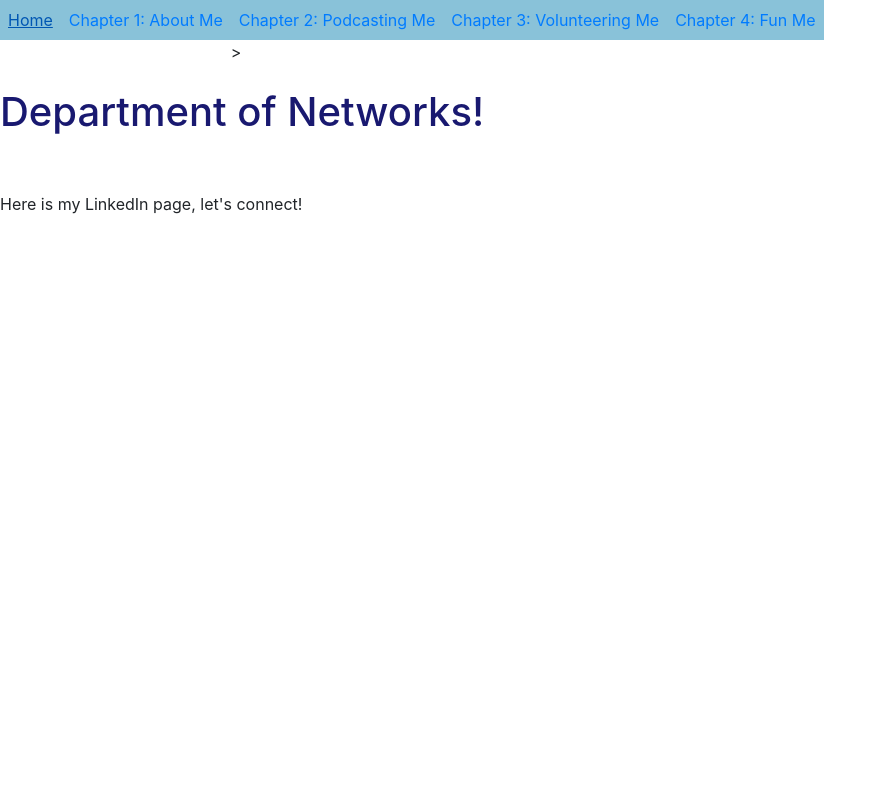
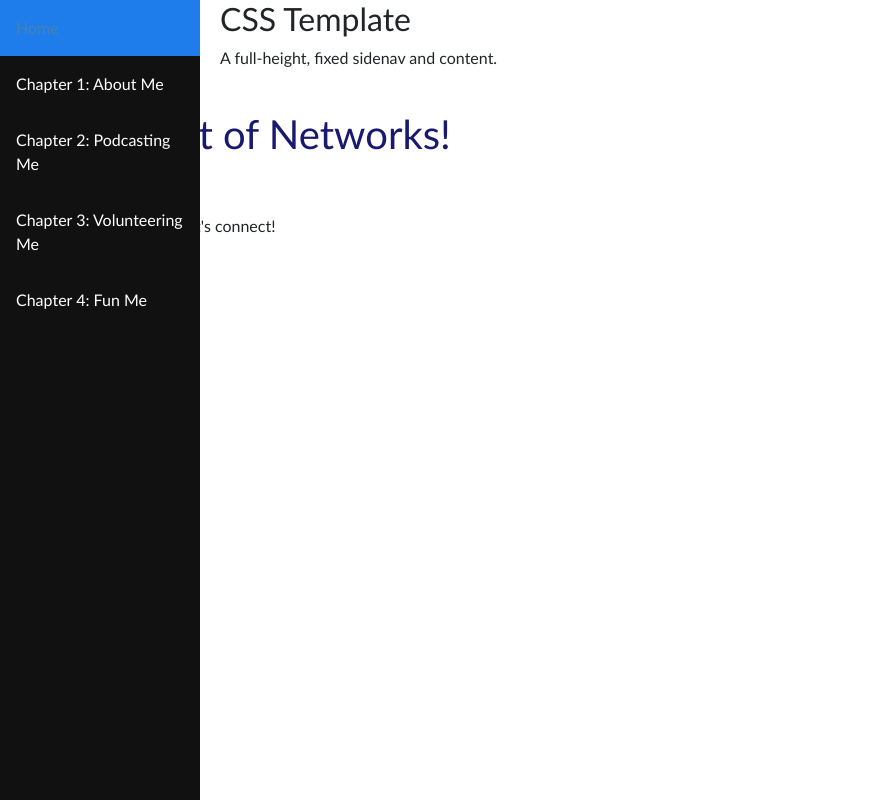
Before and after one commit to juliawong25/JVWong.website, a plain HTML site: page AboutMe.html in a window 1280 px wide. Shown: the whole page, without its empty margins (0-887 px from the left). Drawn offline with nearby package versions, Linux system fonts and the light colour scheme.

Commit message:
Update AboutMe.html

```diff
--- a/AboutMe.html
+++ b/AboutMe.html
@@ -14,36 +14,69 @@
 		</title>
 		<link rel="stylesheet" href="https://cdn.jsdelivr.net/npm/bootstrap@4.0.0/dist/css/bootstrap.min.css" integrity="sha384-Gn5384xqQ1aoWXA+058RXPxPg6fy4IWvTNh0E263XmFcJlSAwiGgFAW/dAiS6JXm" crossorigin="anonymous">
 	</head>
-<body>
-	<!--Nav bar-->
-	<style>
-ul {
-  list-style-type: none;
-  margin: 0;
-  padding: 0;
-  overflow: hidden;
+<meta charset="utf-8">
+<meta name="viewport" content="width=device-width, initial-scale=1">
+<style>
+* {
+  box-sizing: border-box;
 }
 
-li {
-  float: left;
+body {
+  margin: 0;
+  font-family: Calibri, Helvetica, sans-serif;
 }
 
-a {
+/* Style the side navigation */
+.sidenav {
+  height: 100%;
+  width: 200px;
+  position: fixed;
+  z-index: 1;
+  top: 0;
+  left: 0;
+  background-color: #111;
+  overflow-x: hidden;
+}
+
+
+/* Side navigation links */
+.sidenav a {
+  color: white;
+  padding: 16px;
+  text-decoration: none;
   display: block;
-  padding: 8px;
-  background-color: #89c2d9;
+}
+
+/* Change color on hover */
+.sidenav a:hover {
+  background-color: #1F7CEB;
+  color: SteelBlue;
+}
+
+/* Style the content */
+.content {
+  margin-left: 200px;
+  padding-left: 20px;
 }
 </style>
 </head>
 <body>
 
-<ul>
-  <li><a href="index.html">Home</a></li>
-  <li><a href="AboutMe.html">Chapter 1: About Me</a></li>
-  <li><a href="podcasting.html">Chapter 2: Podcasting Me</a>></li>
-  <li><a href="volunteering.html">Chapter 3: Volunteering Me </a></li>
-  <li><a href="potterswift.html">Chapter 4: Fun Me</a></li>
-</ul>
+<div class="sidenav">
+  <a href="index.html">Home</a>
+  <a href="AboutMe.html">Chapter 1: About Me</a>
+  <a href="podcasting.html">Chapter 2: Podcasting Me</a>
+  <a href="volunteering.html">Chapter 3: Volunteering Me</a>
+  <a href="potterswift.html">Chapter 4: Fun Me</a>
+</div>
+
+<div class="content">
+  <h2>CSS Template</h2>
+  <p>A full-height, fixed sidenav and content.</p>
+</div>
+
+</body>
+
 	<!--Page Content-->
 <br>
 	<h1 style ="color:MidnightBlue;">Department of Networks!</h1>
```
